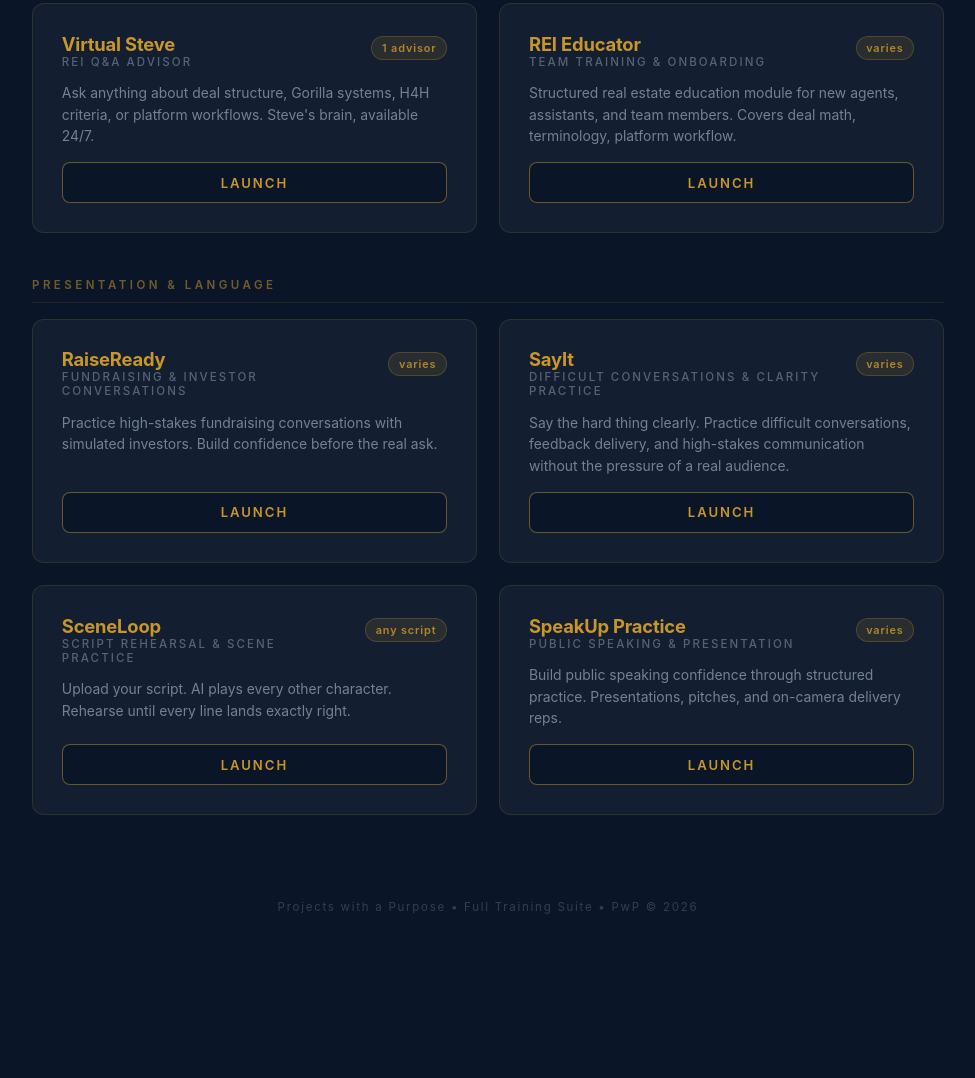
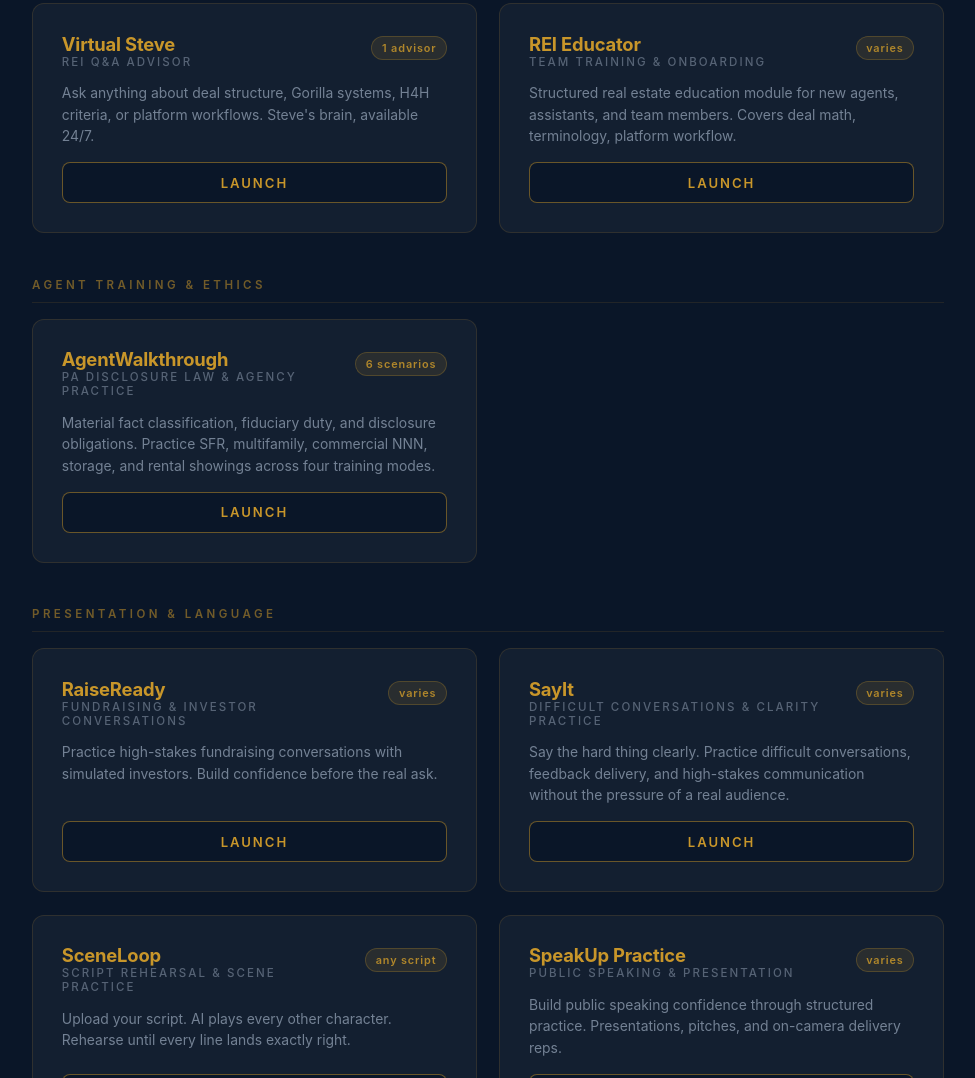
Before and after one commit to gpghequity/voice-roleplay-pwp-launcher, a website: page public/index.html in a window 1280 px wide. Shown: the part 1380-2458 px from the top of the page, without its empty margins (152-1127 px from the left). Before the commit the page ends 2374 px from the top, so only its background shows below. Drawn offline with Linux system fonts and the light colour scheme; no server answers.

Commit message:
Add AgentWalkthrough card to PwP launcher in its own section

```diff
--- a/public/index.html
+++ b/public/index.html
@@ -312,6 +312,26 @@
       </div>
     </div>
 
+    <!-- Agent Training & Ethics Section -->
+    <div>
+      <div class="section-label">Agent Training &amp; Ethics</div>
+      <div class="grid">
+
+        <div class="card">
+          <div class="card-header">
+            <div>
+              <div class="card-title">AgentWalkthrough</div>
+              <div class="category-tag">PA disclosure law &amp; agency practice</div>
+            </div>
+            <div class="persona-badge">6 scenarios</div>
+          </div>
+          <p class="card-desc">Material fact classification, fiduciary duty, and disclosure obligations. Practice SFR, multifamily, commercial NNN, storage, and rental showings across four training modes.</p>
+          <a class="launch-btn" id="btn-agentwalkthrough" href="#">Launch</a>
+        </div>
+
+      </div>
+    </div>
+
     <!-- Presentation & Language Section -->
     <div>
       <div class="section-label">Presentation &amp; Language</div>
@@ -386,6 +406,8 @@
         document.getElementById('btn-wholesaler').href   = cfg.wholesalerUrl;
         document.getElementById('btn-virtualsteve').href = cfg.virtualSteveUrl;
         document.getElementById('btn-educator').href     = cfg.educatorUrl;
+        // Agent Training & Ethics
+        document.getElementById('btn-agentwalkthrough').href = cfg.agentWalkthroughUrl;
         // Presentation & Language
         document.getElementById('btn-raiseready').href   = cfg.raisereadyUrl;
         document.getElementById('btn-sayit').href        = cfg.sayitUrl;
--- a/server.js
+++ b/server.js
@@ -20,6 +20,8 @@ app.get('/config', (req, res) => {
     wholesalerUrl:   process.env.WHOLESALER_URL    || 'https://wholesaler-practice-production.up.railway.app',
     virtualSteveUrl: 'https://virtual-steve-production.up.railway.app',
     educatorUrl:     process.env.EDUCATOR_URL      || 'https://voice-roleplay-rei-training-production.up.railway.app',
+    // Agent Training & Ethics
+    agentWalkthroughUrl: process.env.AGENT_WALKTHROUGH_URL || 'https://voice-roleplay-agent-walkthrough-production.up.railway.app',
     // Presentation & Language Tools
     raisereadyUrl:   process.env.RAISEREADY_URL    || 'https://raiseready-practice-production.up.railway.app',
     sayitUrl:        process.env.SAYIT_URL         || 'https://sayit-practice-production.up.railway.app',
```
